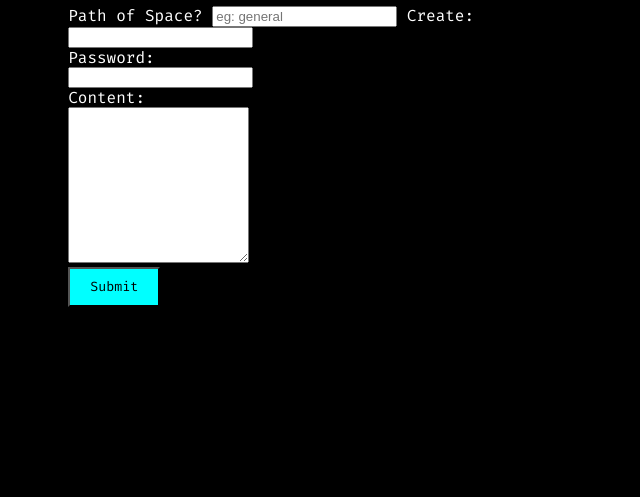
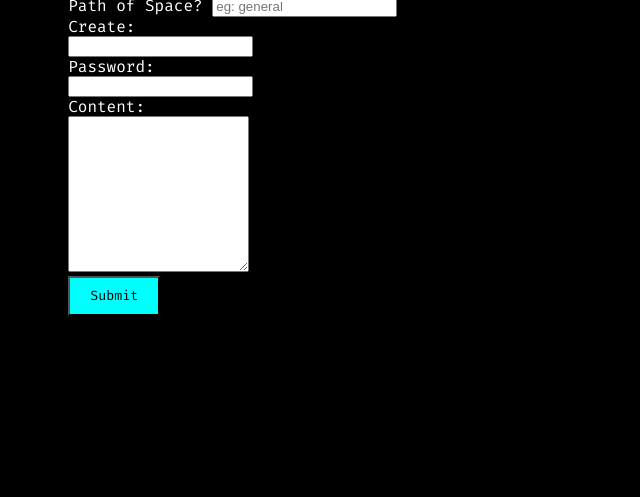
Before and after one commit to samTime101/RemoteSave, a plain HTML site: page pages/upload_content.html in a window 1280 px wide. Shown: the part 359-856 px from the top of the page, without its empty margins (319-959 px from the left). Drawn offline with Linux system fonts and the light colour scheme.

Commit message:
added <br>

```diff
--- a/pages/upload_content.html
+++ b/pages/upload_content.html
@@ -83,7 +83,7 @@
         <h2>Preferences</h2>
         <!-- <form> -->
     	<label for="spacename" class="form-label">Path of Space?</label>
-    	<input type="text" class="form-control" id="spacename" placeholder="eg: general" required>
+    	<input type="text" class="form-control" id="spacename" placeholder="eg: general" required><br>
             <span for="spacename">Create:</span><br>
             <input type="text" id="spacename" name="spacename" ><br>
             <label for="password">Password:</label><br>
```
